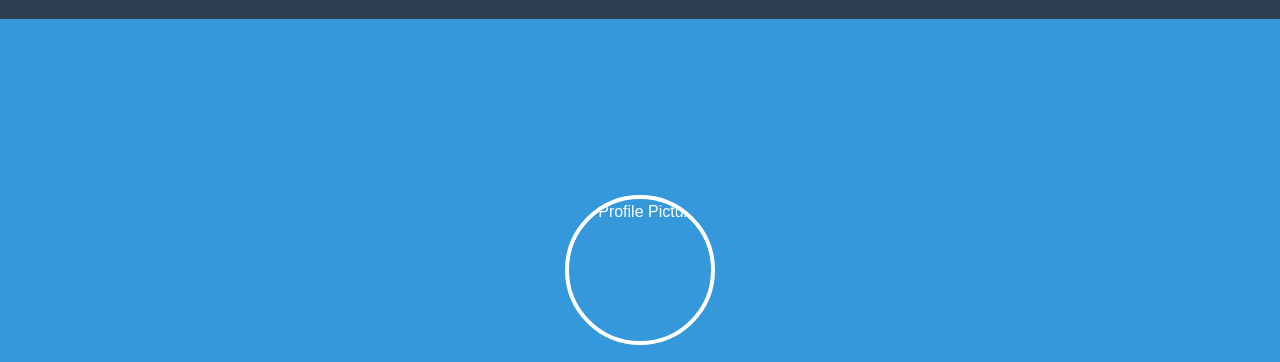
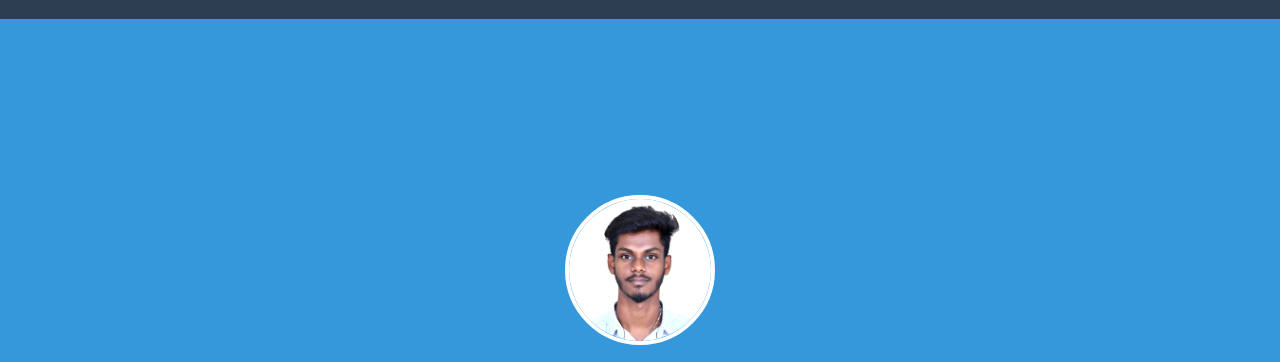
Before and after one commit to gokulrsivetai-cell/Gokul-R.github.io, a plain HTML site: page index.html in a window 1280 px wide. Shown: the part 69-431 px from the top of the page. Drawn offline with Linux system fonts and the light colour scheme.

Commit message:
Update index.html

```diff
--- a/index.html
+++ b/index.html
@@ -68,7 +68,7 @@
   <!-- Hero -->
   <section class="hero">
     <!-- Profile Picture (clickable) -->
-    <img id="profile-pic" src="www.placeholder.com.150" alt="Profile Picture">
+    <img id="profile-pic" src="9962439260.jpg" alt="Profile Picture">
     <input type="file" id="fileInput" accept="image/*" style="display:none">
     <h1>Hello, I'm GOKUL R </h1>
     <p>Aspiring Web Developer | Learner | Innovator</p>
```
